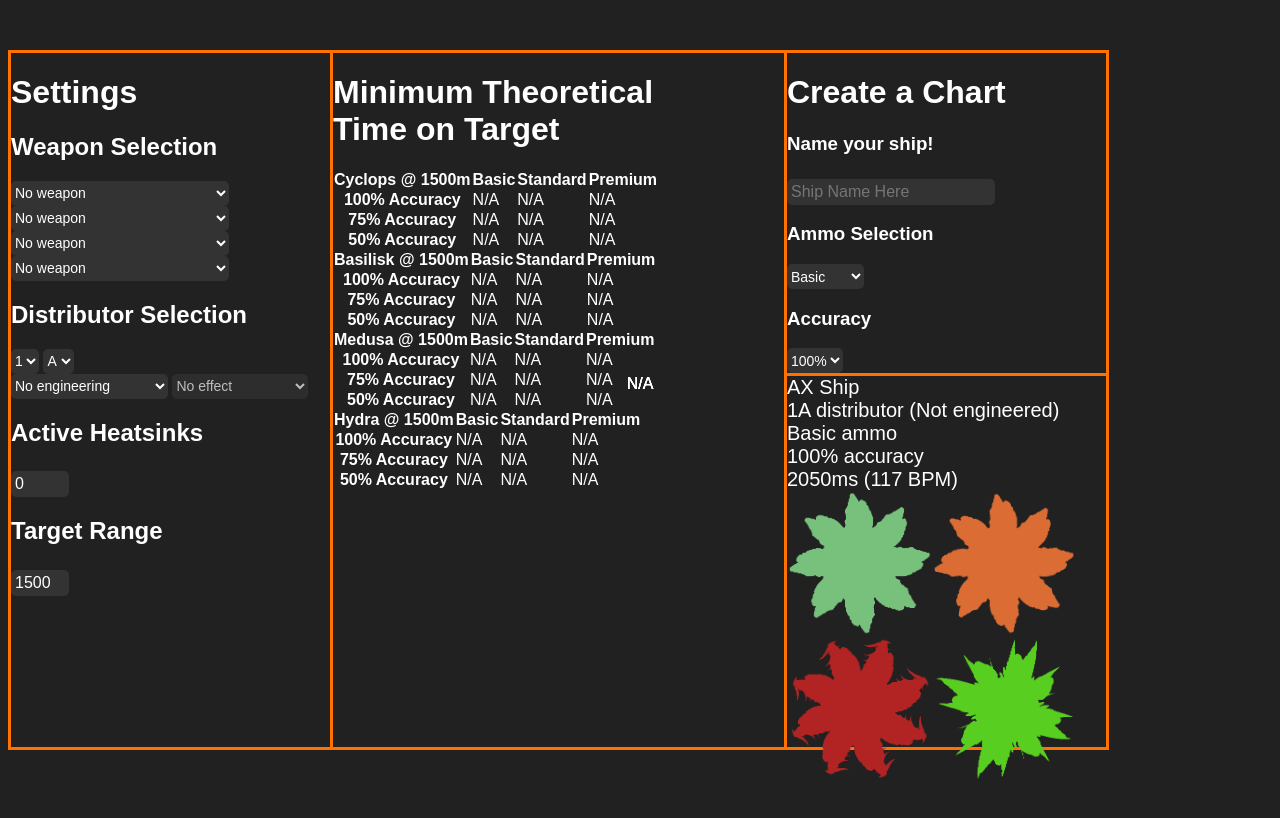
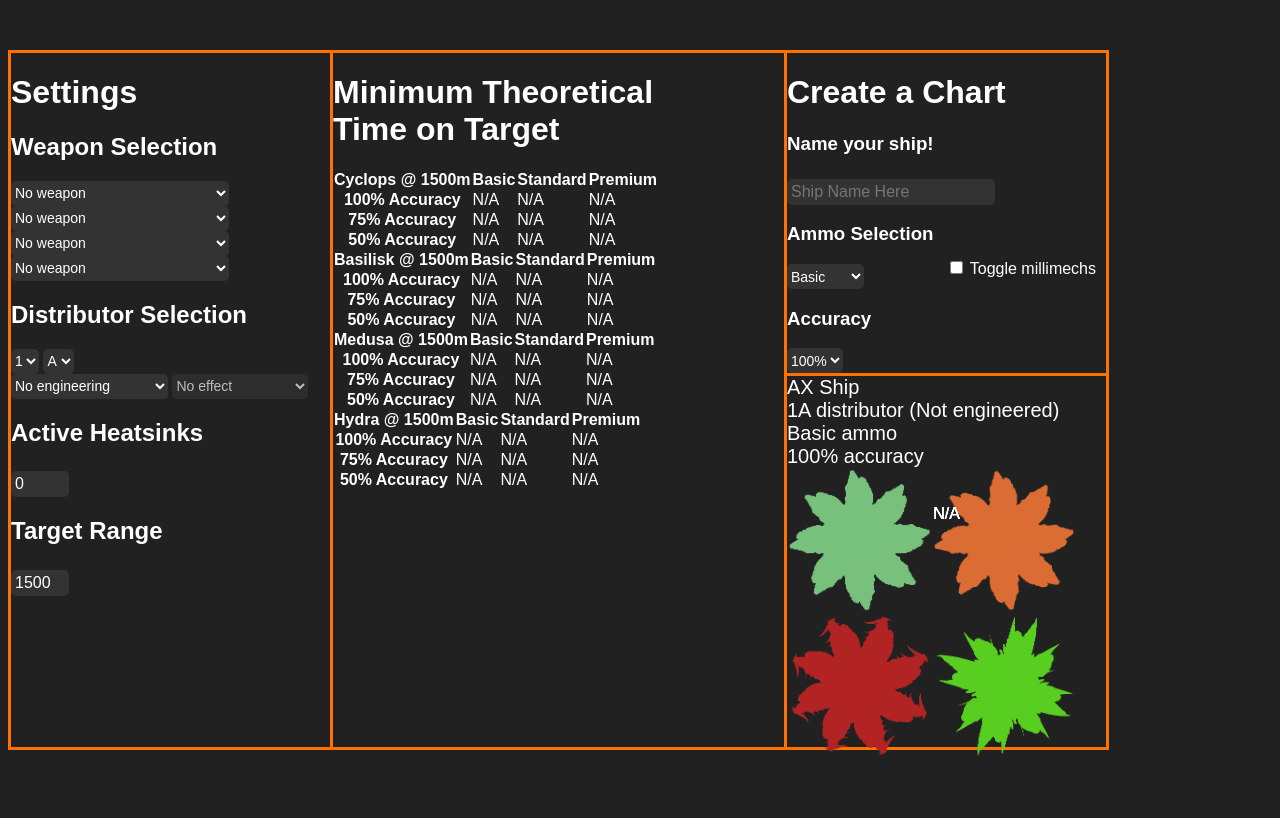
Before and after one commit to Th3-Hero/AX-MTToT-Calculator, a Svelte app: page / in a window 1280 px wide. Shown: the top 818 px of the page. Built offline with nearby package versions, Linux system fonts and the light colour scheme.

Commit message:
Hide delay unless gauss selected & millimechs support
- Gauss delay will not show unless gauss are selected
- Support for millimechs (what is my life)

```diff
--- a/src/components/time-on-target-chart/TimeOnTargetChart.svelte
+++ b/src/components/time-on-target-chart/TimeOnTargetChart.svelte
@@ -1,15 +1,19 @@
 <script lang="ts">
     import { THARGOID_TYPES } from '../../typescript/data/thargoidData'
     import InterceptorData from './interceptor-data/InterceptorData.svelte';
-    import { selectedDistributor, sdpsExtraDelay } from '../../typescript/store';
-    import { MIN_GAUSS_DELAY_MS, MS_PER_MINUTE } from '../../typescript/util'
+    import { selectedDistributor, sdpsExtraDelay, selectedWeapons } from '../../typescript/store';
+    import { MIN_GAUSS_DELAY_MS, MS_PER_MINUTE, MM_IN_MS } from '../../typescript/util'
 
     let shipName = '';
     $: delay = Math.round($sdpsExtraDelay) + MIN_GAUSS_DELAY_MS;
     $: bpm = Math.round(MS_PER_MINUTE / delay * 4);
+    $: $selectedWeapons, hideDelay();
+    $: delayInMm = (delay * MM_IN_MS).toFixed(3)
 
     let accuracy = '100';
     let ammo = "Basic";
+    let haveGaussSelected = false;
+    let toggleMm = false;
 
     const distributorEngineering = () => {
         const blueprint = $selectedDistributor.blueprint;
@@ -23,13 +27,22 @@
 
         return `${blueprint.toUpperCase()} + ${effect ? effect.toUpperCase() : 'No effect'}`;
     }
+
+    const hideDelay = () => {
+        let numberOfGauss = 0;
+	    for (let weapon of Object.values($selectedWeapons)) {
+		if (weapon.name !== 'gauss') {
+			continue;
+		}
+		else {
+			numberOfGauss += 1;
+		}
+        }
+        haveGaussSelected = numberOfGauss > 0 ? true : false
+    }
+
 </script>
 
-<!--
-    At some point we need to put a button on this as when we add html2image in the future
-    we won't want it converting everytime there is an update and prompting a download.
-    Other then that this should all auto update.
--->
 
 <div class="time-on-target-chart">
     <div class="mb-3 ml-2">
@@ -52,6 +65,11 @@
             <option value="50">50%</option>
         </select>
 
+        <label class="toggle-mechs">
+            <input type=checkbox bind:checked={toggleMm}>
+            Toggle millimechs
+        </label>
+
     </div>
     <div>
         <div class="create-a-chart-container">
@@ -64,7 +82,15 @@
                 </div>
                 <div class="has-font-20 mt-1">{ammo} ammo</div>
                 <div class="has-font-20 mt-1">{accuracy}% accuracy</div>
-                <div class="has-font-20 mt-1">{delay}ms ({bpm} BPM)</div>
+                {#if haveGaussSelected}
+                    {#if toggleMm}
+                        <div class="has-font-20 mt-1">{delay}ms ({delayInMm} millimechs)</div>
+                    {:else}
+                        <div class="has-font-20 mt-1">{delay}ms ({bpm} BPM)</div>
+                    {/if}
+                {:else}
+                    <div></div>
+                {/if}
             </div>
 
             <div class="graphic mt-4 is-justify-content-center">
@@ -76,11 +102,11 @@
     </div>
 </div>
 
-
 <style lang="scss">
     @import "src/theme";
 
     .time-on-target-chart {
+        position: relative;
         display: grid;
         grid-template-rows: 1fr 2fr;
     }
@@ -102,4 +128,10 @@
     .create-a-chart-container {
         border-top: 3px solid $orange;
     }
+
+    .toggle-mechs {
+        position: absolute;
+        right: 10px;
+        top: 205px
+    }
 </style>
--- a/src/typescript/data/weaponData.ts
+++ b/src/typescript/data/weaponData.ts
@@ -7,9 +7,8 @@ import { AxWeapon, WeaponType } from "./dataFormat";
 // TODO: We may also want to add more weapons in future to have all AX weapon classes
 //  However that would need to be done after we rework the weapon data storage
 
-// distroDraw only matters for gauss but I put it in for the others as well
-// however the other weapons fire more then 1 shot per second
-// so it would need to be used alongside with rate of fire if we were to use draw for something else in the future
+// TODO: When we rework this we can remove some of the unused data. Only gauss uses all the data
+// not sure if interfaces can support optional values
 
 export const gauss: AxWeapon = {
     weaponName: 'Guardian Gauss Cannon',
--- a/src/typescript/util.ts
+++ b/src/typescript/util.ts
@@ -4,3 +4,4 @@ export const MAX_AX_WEAPONS = 4;
 export const MIN_GAUSS_DELAY_MS = 2050; // gauss has a minimum delay of 2050ms
 export const HEATSINK_WEP_RECHARGE = 2; // each heatsinks adds 2mw to your weapon recharge
 export const MS_PER_MINUTE = 60000; // ms in a minute
+export const MM_IN_MS = 0.000864 // one ms is 0.000864 millimechan
```
